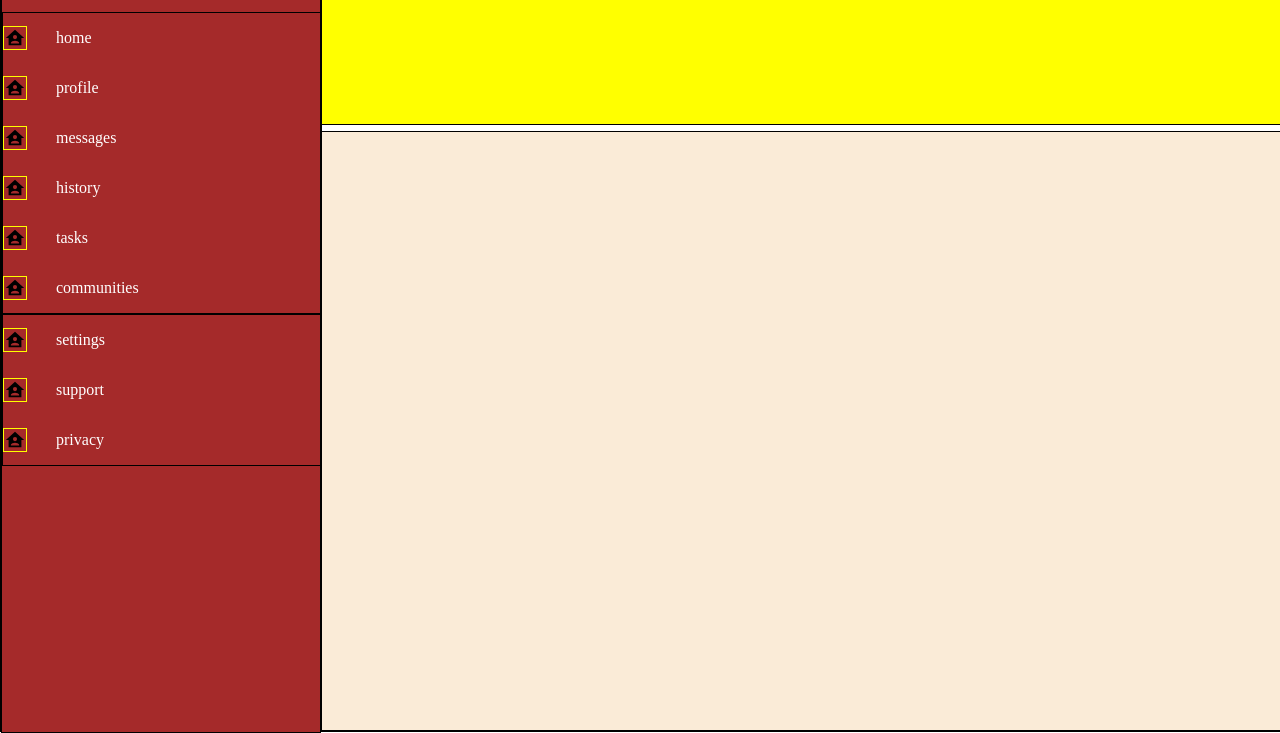
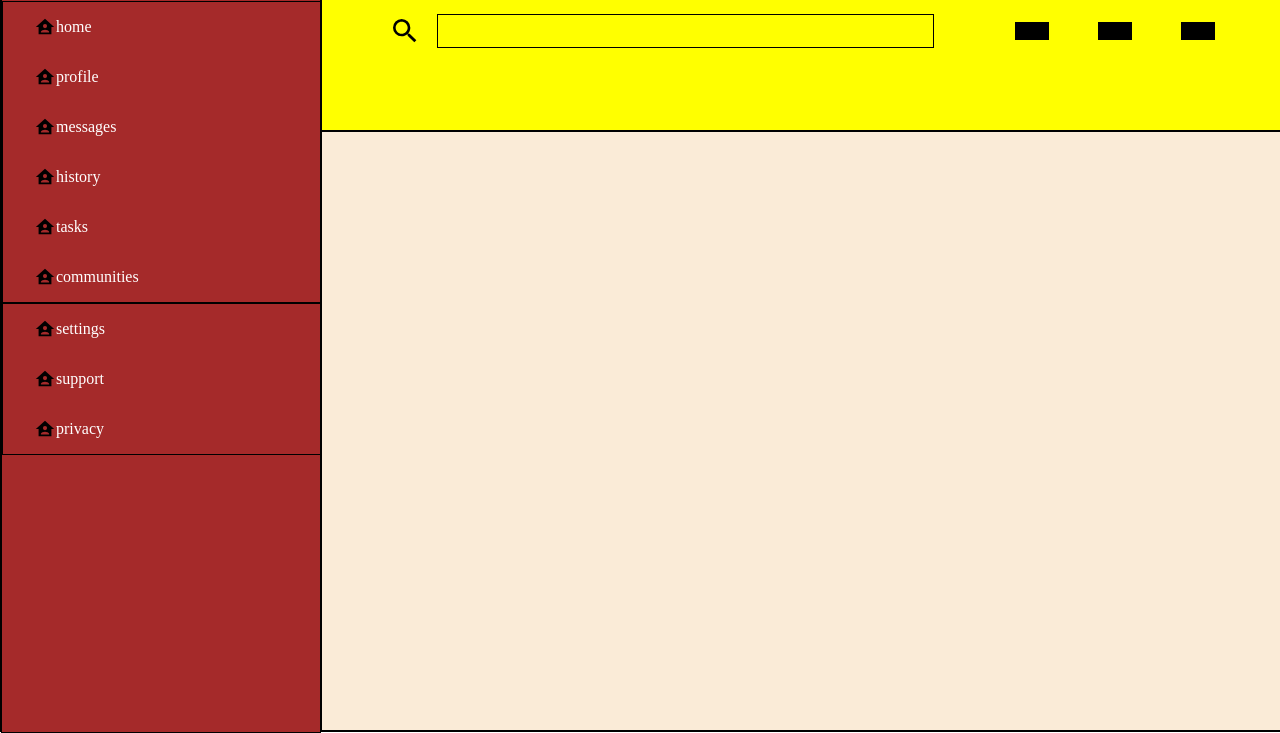
Before and after one commit to naseer12345/theOdinProject, a plain HTML site: page intermediatHTMl-css-JS/theadmindashboard/index.html in a window 1280 px wide. Shown: the part 70-803 px from the top of the page. Drawn offline with Linux system fonts and the light colour scheme.

Commit message:
the purpose of this project was to learn grid it doen not have to be very amazing i guess, for the sake not wasting too much time on it, i just the did what i for me was challenging.

```diff
--- a/intermediatHTMl-css-JS/theadmindashboard/index.css
+++ b/intermediatHTMl-css-JS/theadmindashboard/index.css
@@ -14,10 +14,7 @@ body{
 
 
 
-.dashboard img{
-    max-width: 1.4rem;
-    border: 1px solid yellow;
-}
+
 .dashboard{
     background-color: brown;
     grid-row-start: 1;
@@ -25,7 +22,15 @@ body{
     height: 100%;
 
 }
+.dashboard img{
+    max-width: 1.4rem;
+    justify-self: end;
+}
+.dashboard h1{
+    max-width: fit-content;
+    margin: 1rem auto;
 
+}
 .nav ,.settingoptions {
     width: 100%;
     display: inline-grid;
@@ -40,16 +45,6 @@ div{
 }
 
 
-.searcsection{
-
-    grid-column-start: 2;
-    grid-column-end: 5;
-    grid-row-start: 1;
-    grid-row-end: 2;
-
-    max-height: 12rem;
-    background-color: yellow;
-}
 
 .middlesection{
     background-color: antiquewhite;
@@ -58,3 +53,44 @@ div{
     grid-column-start: 2;
     grid-column-end: 5;
 }
+
+
+.searcsection{
+
+    grid-column-start: 2;
+    grid-column-end: 5;
+    grid-row-start: 1;
+    grid-row-end: 2;
+    display: inline-grid;
+    grid-template-columns: 1fr 5fr 1fr 1fr 1fr;
+    gap: min(30px, 1rem);
+    align-items: center;
+    background-color: yellow;
+}
+
+.searcsection img {
+    width: max(2rem);
+    justify-self: end;
+}
+
+.searchbar{
+    min-width: 5rem;
+min-height: 2rem;
+}
+
+.child2{
+    justify-self: center;
+}
+.child3{
+    justify-self: start;
+
+}
+.child1{
+    justify-self: end;
+}
+
+.dummy{
+    min-width: 2rem;
+    height: 1rem;
+    background-color: black;
+}
--- a/intermediatHTMl-css-JS/theadmindashboard/index.html
+++ b/intermediatHTMl-css-JS/theadmindashboard/index.html
@@ -34,7 +34,13 @@
                 <p>privacy</p>
             </div>
         </div>
-        <div class="searcsection"></div>
+        <div class="searcsection">
+            <img src="magnify.svg" alt="">
+            <div class="searchbar"></div>
+            <div class="dummy child1"></div>
+            <div class="dummy child2"></div>
+            <div class="dummy child3"></div>
+        </div>
         <div class="middlesection">
         </div>
 
```
